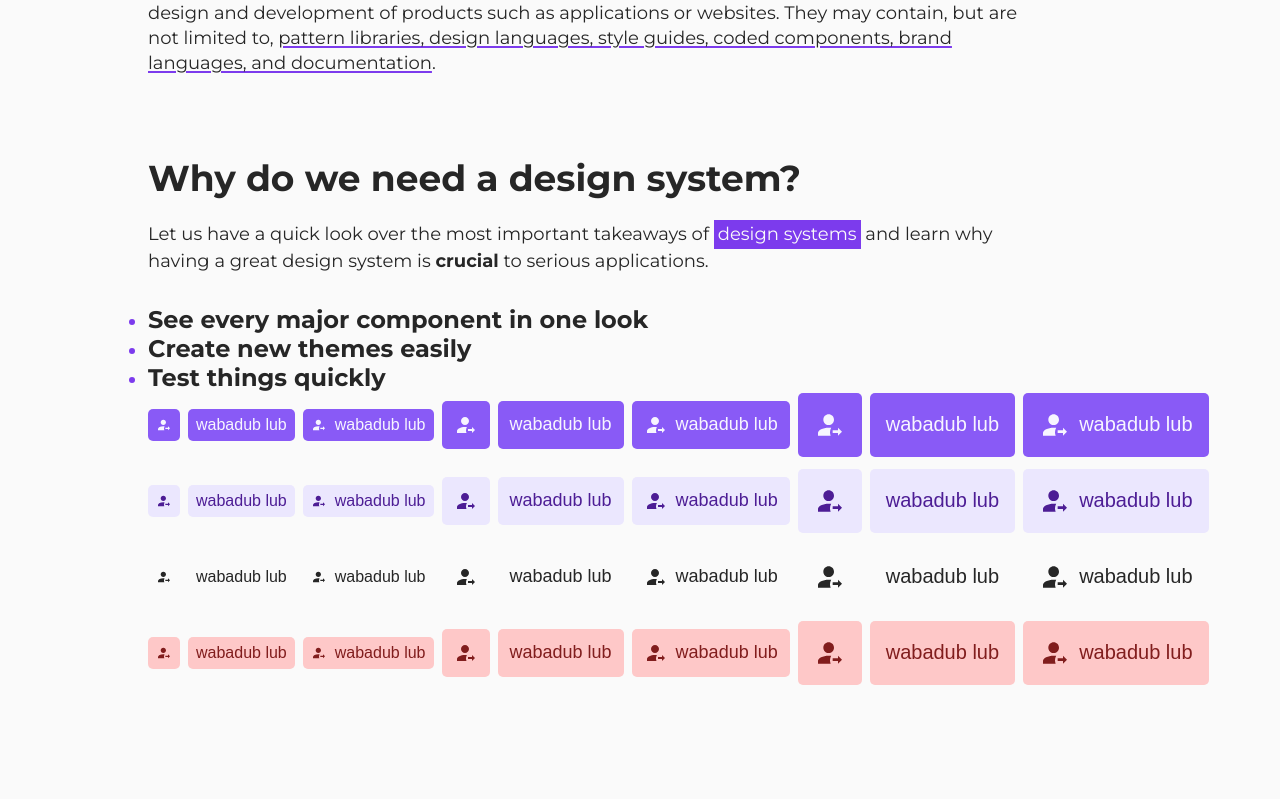
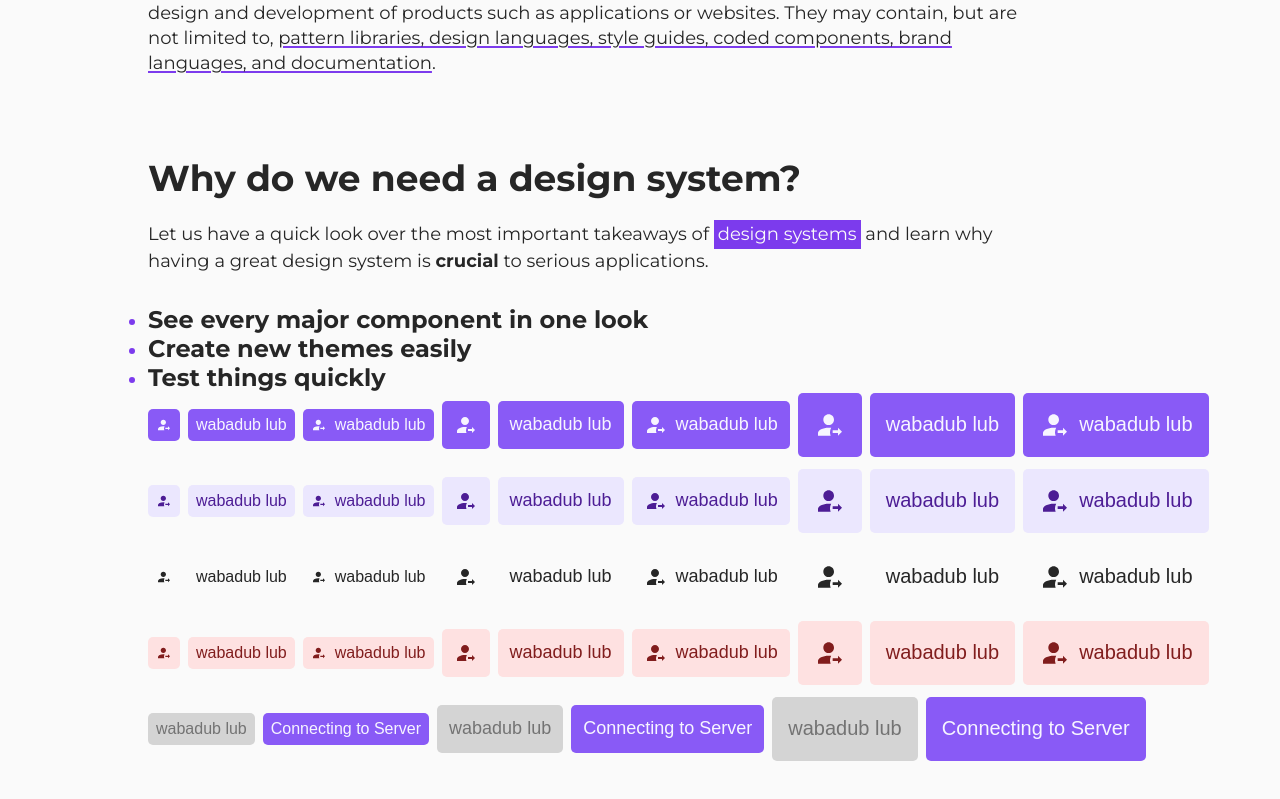
Before and after one commit to basliq/luna-web, a Next.js app: page /sandbox in a window 1280 px wide. Shown: the part 584-1383 px from the top of the page. Before the commit the page ends 1349 px from the top, so only its background shows below. Built offline with nearby package versions, Linux system fonts and the light colour scheme.

Commit message:
feat(button): add extra details for button states

```diff
--- a/src/app/sandbox/page.tsx
+++ b/src/app/sandbox/page.tsx
@@ -126,6 +126,15 @@ export default function Sandbox() {
           <Button size='large' type='danger' text='wabadub lub' />
           <Button size='large' type='danger' icon='login' text='wabadub lub' />
         </div>
+
+        <div>
+          <Button status='disabled' size='small' text='wabadub lub' />
+          <Button status='pending' size='small' text='wabadub lub' />
+          <Button status='disabled' text='wabadub lub' />
+          <Button status='pending' text='wabadub lub' />
+          <Button status='disabled' size='large' text='wabadub lub' />
+          <Button status='pending' size='large' text='wabadub lub' />
+        </div>
       </section>
     </div>
   )
--- a/src/component/button/Button.tsx
+++ b/src/component/button/Button.tsx
@@ -3,6 +3,7 @@ import Icon, {IconTypes} from '../../icon/Icon.tsx'
 
 type ButtonSize = 'small' | 'medium' | 'large'
 type ButtonType = 'primary' | 'secondary' | 'tertiary' | 'danger' | 'special'
+type ButtonStatus = 'static' | 'pending' | 'disabled'
 
 // TODO - enhance the type by making sure at least either icon or text is passed in as props
 type ButtonProps = {
@@ -10,6 +11,9 @@ type ButtonProps = {
   type?: ButtonType
   icon?: IconTypes
   text?: string
+  status?: ButtonStatus
+  pendingText?: string
+  handleClick?: () => void
 }
 
 export const Button = ({
@@ -17,15 +21,40 @@ export const Button = ({
   type = 'primary',
   icon,
   text,
+  status = 'static',
+  pendingText = 'Connecting to Server',
+  handleClick,
 }: ButtonProps) => {
+  if (!icon && !text) {
+    throw new Error(`either "text" or "icon" property must be defined.`)
+  }
+
+  const getContent = () => {
+    if (status === 'pending') {
+      // TODO - add spinner for pending status
+      return (
+        <>
+          <p>{pendingText}</p>
+        </>
+      )
+    } else {
+      return (
+        <>
+          {icon && <Icon size={size} type={icon} />}
+          {text && <p>{text}</p>}
+        </>
+      )
+    }
+  }
   return (
     <button
       className={`${s.button} ${s[size]} ${s[type]} ${
-        text ? null : s.iconOnly
+        status === 'pending' ? s.pending : null
       }`}
+      onClick={handleClick}
+      disabled={status === 'disabled'}
     >
-      {icon && <Icon size={size} type={icon} />}
-      {text && <p>{text}</p>}
+      {getContent()}
     </button>
   )
 }
--- a/src/component/button/button.module.scss
+++ b/src/component/button/button.module.scss
@@ -1,10 +1,10 @@
 .button.primary,
+.button.secondary,
 .button.danger {
   --blending-mode: overlay;
   --blending-opacity: 0.2;
 }
 
-.button.secondary,
 .button.tertiary {
   --blending-mode: darken;
   --blending-opacity: 0.05;
@@ -15,6 +15,7 @@
   outline: none;
   border: none;
   border-radius: var(--radius-very-small);
+  cursor: pointer;
   overflow: clip;
   position: relative;
   display: flex;
@@ -42,10 +43,6 @@
     mix-blend-mode: var(--blending-mode);
   }
 
-  &:hover:not(:disabled) {
-    cursor: pointer;
-  }
-
   &:hover::before {
     opacity: var(--blending-opacity);
   }
@@ -69,6 +66,16 @@
 .danger {
   background-color: var(--color-btn-danger-bg);
   color: var(--color-btn-danger-text);
+}
+
+.button:disabled {
+  background-color: var(--color-btn-disabled-bg);
+  color: var(--color-btn-disabled-text);
+  cursor: not-allowed;
+}
+
+.button.pending {
+  cursor: progress;
 }
 
 .small {
--- a/src/style/theme/luna-min-light.scss
+++ b/src/style/theme/luna-min-light.scss
@@ -36,8 +36,10 @@
   --color-btn-secondary-text: var(--theme-primary-900);
   --color-btn-tertiary-bg: transparent;
   --color-btn-tertiary-text: var(--color-text);
-  --color-btn-danger-bg: var(--theme-danger-200);
+  --color-btn-danger-bg: var(--theme-danger-100);
   --color-btn-danger-text: var(--theme-danger-900);
+  --color-btn-disabled-bg: var(--color-neutral-300);
+  --color-btn-disabled-text: var(--color-neutral-500);
 }
 
 :root,
```
